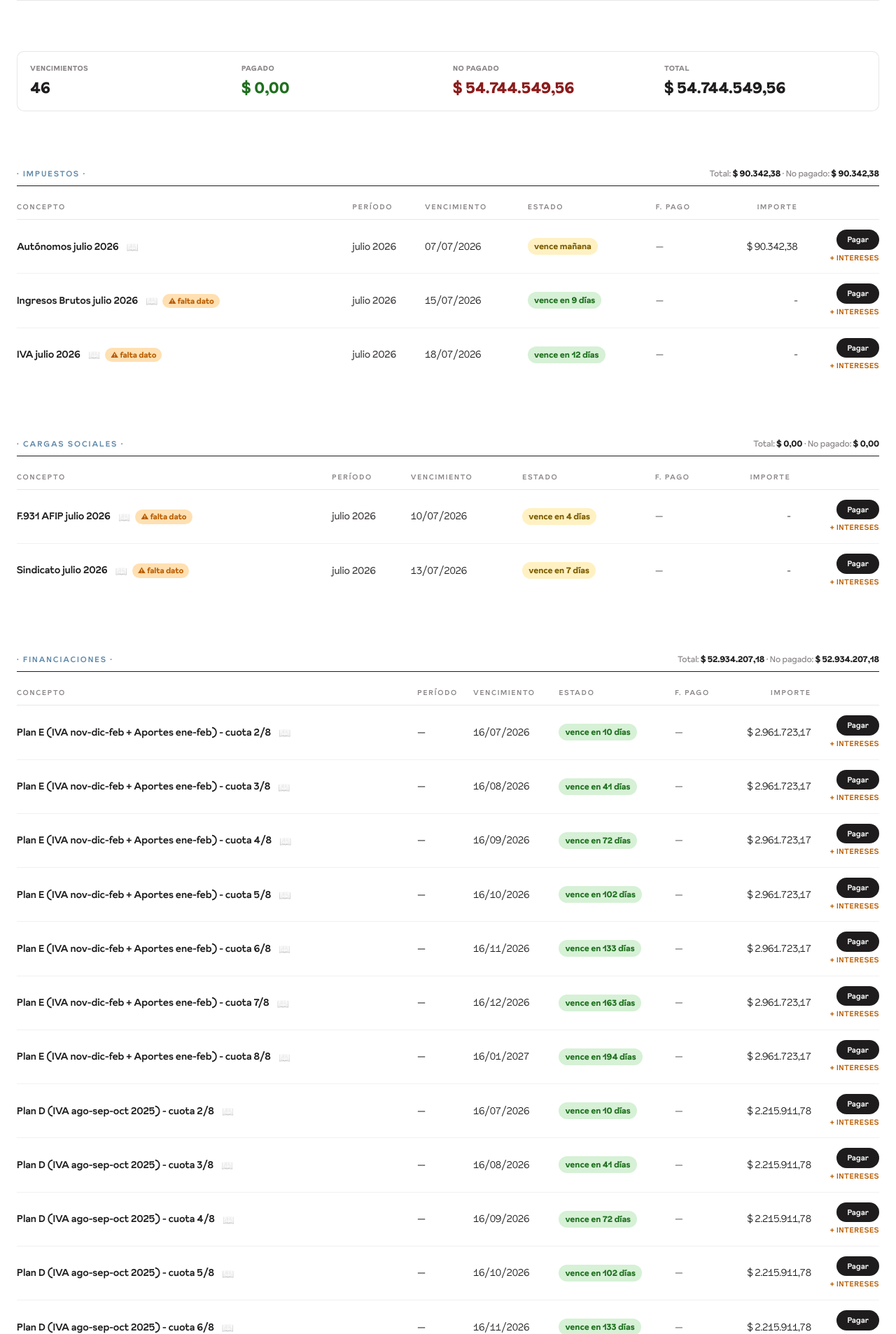
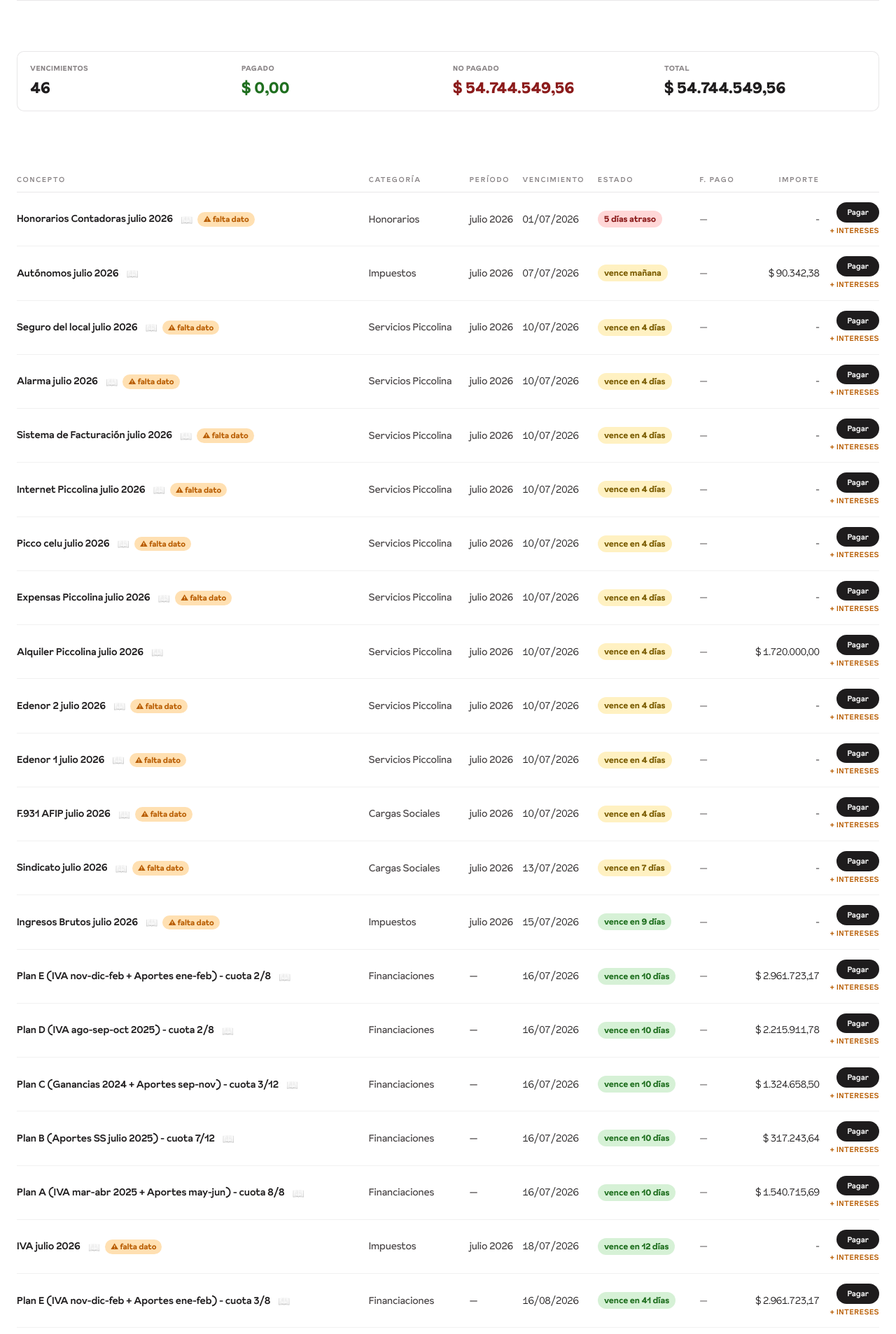
Before and after one commit to facumorala/piccolina-vencimientos, a Flask app: page /vencimientos/ in a window 1280 px wide. Shown: the part 420-2326 px from the top of the page at 70% size. Run offline with Flask 3, Linux system fonts and the light colour scheme; the visitor is signed in with stand-in values (Sample User, id 1); data comes from the database, SQL or seed files in the repository; data that the repository does not hold is empty; some libraries are stand-ins or nearby versions.

Commit message:
feat(vencimientos): lista única corrida ordenada por vencimiento (sin recuadros por categoría)
Pedido de Facu: en el listado de Vencimientos ya no agrupar en recuadros
separados por categoría — una sola lista. Si se quiere separar, se filtra.
Se agrega columna "Categoría" en cada fila. Orden: más vencido arriba (fecha
asc, nulls al final), lo más lejos de vencer abajo. El home queda como está.

Co-Authored-By: Claude Opus 4.8 (1M context) <noreply@anthropic.com>

```diff
--- a/app/routes/vencimientos.py
+++ b/app/routes/vencimientos.py
@@ -94,56 +94,31 @@ def list_view():
         )
     # 'todos' = sin filtro de estado
 
-    # Ordenar: más vencidos primero (fechas viejas), luego nulls al final
+    # Ordenar: más vencidos primero (fechas viejas arriba), lo más lejos de
+    # vencer abajo, y los que todavía no tienen fecha al final.
     q = q.order_by(Vencimiento.fecha_vencimiento.asc().nullslast(), Vencimiento.id.desc())
 
+    # Una sola lista corrida (sin agrupar por categoría — la categoría se ve en
+    # su columna). Si se quiere separar por categoría, se usa el filtro.
     vencimientos = q.all()
 
-    # Agrupar en Python por categoría / tipo (más simple que GROUP_BY de SQL para esto)
-    agrupados = {}
-    for v in vencimientos:
-        agrupados.setdefault(v.categoria, {}).setdefault(v.tipo, []).append(v)
-
-    # Subtotales por categoría + totales globales del listado filtrado.
-    # Incluye intereses por pago fuera de término dentro del total (pagados y pendientes).
-    subtotales = {}
+    # Totales globales del listado filtrado. Incluye los intereses por pago fuera
+    # de término dentro del total (tanto en pagados como en pendientes).
     g_total = Decimal("0")
     g_pagado = Decimal("0")
     g_no_pagado = Decimal("0")
     g_int_pagados = Decimal("0")
     g_int_pendientes = Decimal("0")
-    g_cantidad = 0
-
-    for cat, tipos in agrupados.items():
-        total = Decimal("0")
-        pagado = Decimal("0")
-        no_pagado = Decimal("0")
-        int_pagados = Decimal("0")
-        int_pendientes = Decimal("0")
-        for tipo_lista in tipos.values():
-            for v in tipo_lista:
-                monto_v = v.monto or Decimal("0")
-                int_v = v.monto_intereses or Decimal("0")
-                total += monto_v + int_v
-                if v.pagado:
-                    pagado += monto_v + int_v
-                    int_pagados += int_v
-                else:
-                    no_pagado += monto_v + int_v
-                    int_pendientes += int_v
-                g_cantidad += 1
-        subtotales[cat] = {
-            "total": total,
-            "pagado": pagado,
-            "no_pagado": no_pagado,
-            "intereses_pagados": int_pagados,
-            "intereses_pendientes": int_pendientes,
-        }
-        g_total += total
-        g_pagado += pagado
-        g_no_pagado += no_pagado
-        g_int_pagados += int_pagados
-        g_int_pendientes += int_pendientes
+    for v in vencimientos:
+        monto_v = v.monto or Decimal("0")
+        int_v = v.monto_intereses or Decimal("0")
+        g_total += monto_v + int_v
+        if v.pagado:
+            g_pagado += monto_v + int_v
+            g_int_pagados += int_v
+        else:
+            g_no_pagado += monto_v + int_v
+            g_int_pendientes += int_v
 
     globales = {
         "total": g_total,
@@ -151,7 +126,7 @@ def list_view():
         "no_pagado": g_no_pagado,
         "intereses_pagados": g_int_pagados,
         "intereses_pendientes": g_int_pendientes,
-        "cantidad": g_cantidad,
+        "cantidad": len(vencimientos),
     }
 
     # Set de tipos que ya tienen ficha cargada — sirve para que el ícono 📖
@@ -162,8 +137,7 @@ def list_view():
 
     return render_template(
         "vencimientos/list.html",
-        agrupados=agrupados,
-        subtotales=subtotales,
+        vencimientos=vencimientos,
         globales=globales,
         f_categoria=f_categoria,
         f_estado=f_estado,
--- a/app/templates/vencimientos/list.html
+++ b/app/templates/vencimientos/list.html
@@ -185,37 +185,16 @@
     </section>
   {% endif %}
 
-  {# ── Listado agrupado ────────────────────────────────────────────────── #}
-  {% if not agrupados %}
+  {# ── Listado: una sola lista, de más vencido (arriba) a más lejos (abajo) ── #}
+  {% if not vencimientos %}
     <p class="pt-8" style="color: var(--ink-3);">No hay vencimientos con estos filtros.</p>
-  {% endif %}
-
-  {% for cat in categorias %}
-    {% if cat in agrupados %}
-      {% set sub = subtotales[cat] %}
+  {% else %}
     <section class="pt-8">
-        <div class="flex items-center justify-between mb-3 pb-2 border-b flex-wrap gap-2"
-             style="border-color: var(--ink);">
-          <div class="smcaps" style="color: var(--brand);">· {{ cat | label_categoria }} ·</div>
-          <div class="text-[12px]" style="color: var(--ink-3);">
-            Total: <strong style="color: var(--ink);">{{ sub.total | money }}</strong>
-            · No pagado: <strong style="color: var(--ink);">{{ sub.no_pagado | money }}</strong>
-            {% if sub.pagado %}
-              · Pagado: <strong style="color: #1F6F1F;">{{ sub.pagado | money }}</strong>
-            {% endif %}
-            {% if sub.intereses_pendientes %}
-              · <span style="color: #B85C00;">Int. pendientes: <strong>{{ sub.intereses_pendientes | money }}</strong></span>
-            {% endif %}
-            {% if sub.intereses_pagados %}
-              · <span style="color: #B85C00;">Int. pagados: <strong>{{ sub.intereses_pagados | money }}</strong></span>
-            {% endif %}
-          </div>
-        </div>
-
       <table class="tbl">
         <thead>
           <tr>
             <th>Concepto</th>
+            <th>Categoría</th>
             <th>Período</th>
             <th>Vencimiento</th>
             <th>Estado</th>
@@ -225,8 +204,7 @@
           </tr>
         </thead>
         <tbody>
-            {% for tipo, lista in agrupados[cat].items() %}
-              {% for v in lista %}
+          {% for v in vencimientos %}
                 {% set semaforo_clase = v.fecha_vencimiento | semaforo(v.pagado, v.plan_id is not none and v.plan_cuota_nro is none) %}
                 {% set data_vto = {
                   'id': v.id,
@@ -259,6 +237,7 @@
                       <span class="tag-falta">⚠ falta dato</span>
                     {% endif %}
                   </td>
+                  <td style="color: var(--ink-2);">{{ v.categoria | label_categoria }}</td>
                   <td style="color: var(--ink-2);">{{ v.periodo_facturado or '—' }}</td>
                   <td><span class="num">{{ v.fecha_vencimiento | fecha }}</span></td>
                   <td>
@@ -309,12 +288,10 @@
                   </td>
                 </tr>
           {% endfor %}
-            {% endfor %}
         </tbody>
       </table>
     </section>
   {% endif %}
-  {% endfor %}
 
   {# ──────────────────────────────────────────────────────────────────── #}
   {# MODAL: Vencimiento (sirve para nuevo y editar)                       #}
```
Lines whose indentation alone changed are shown as unchanged.
